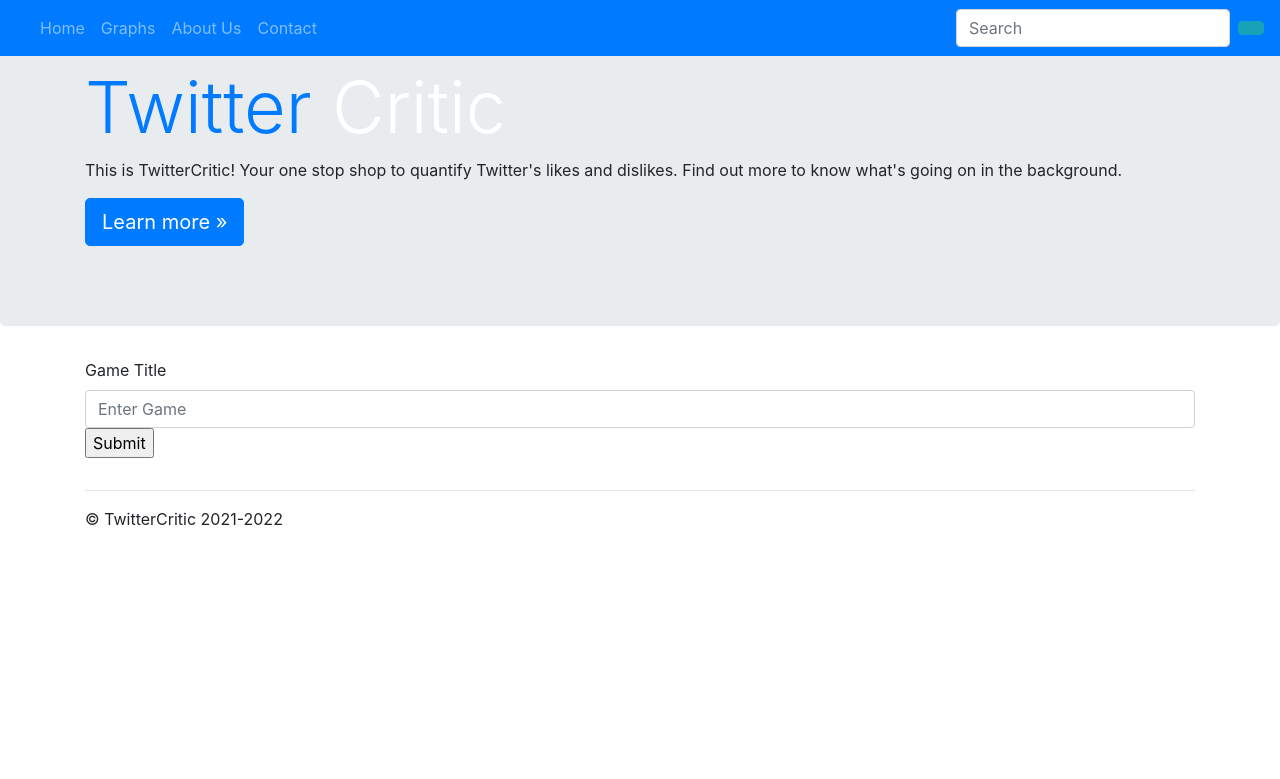
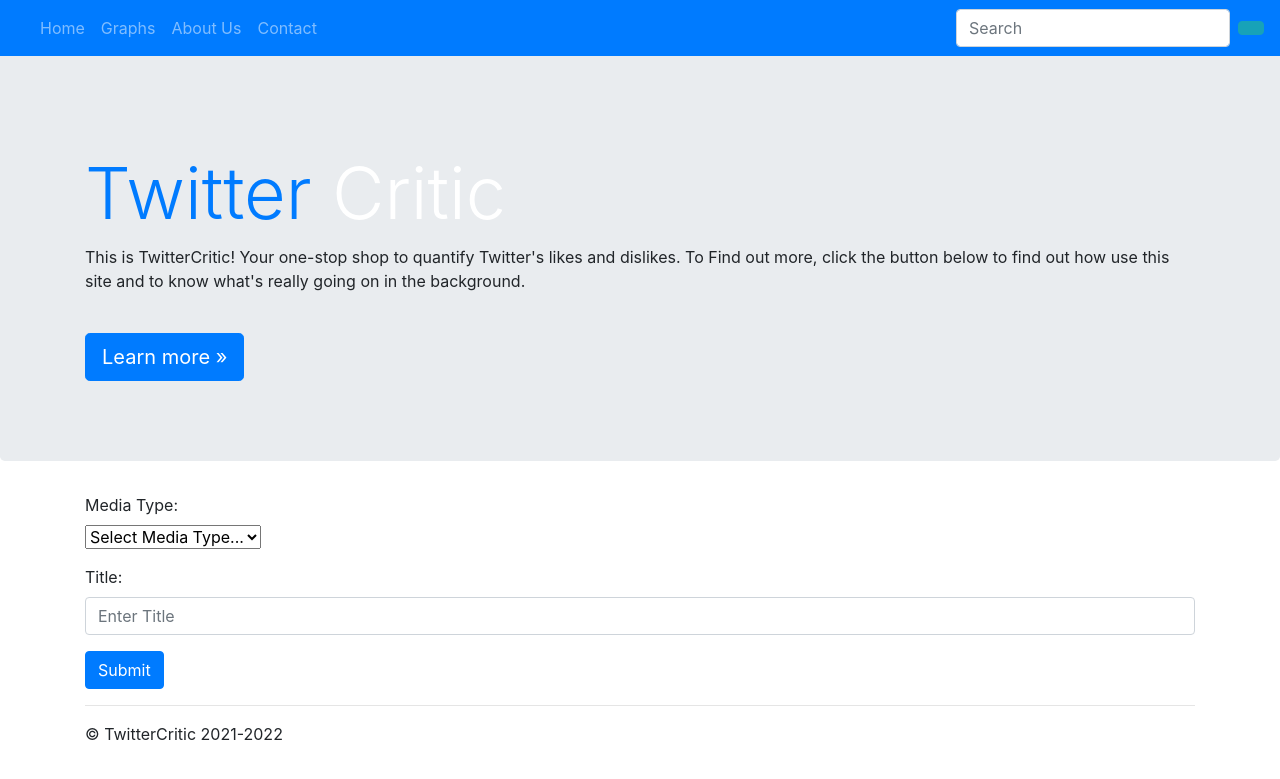
Before and after one commit to lewisj2501/twitter-text-mining, a Flask app: page / in a window 1280 px wide. Shown: the top 779 px of the page. Run offline with Flask 2, Linux system fonts and the light colour scheme.

Commit message:
- Search functionality updated. - Dropdown box added to differentiate between genres of media.

```diff
--- a/templates/base.html
+++ b/templates/base.html
@@ -47,10 +47,13 @@
       <div class="jumbotron">
         <div class="container">
 		<h1 class="display-3">
+            <br>
 		 <span class="text-primary">Twitter</span>
 		 <span class="text-white">Critic</span>
 		</h1>
-         <p>This is TwitterCritic! Your one stop shop to quantify Twitter's likes and dislikes. Find out more to know what's going on in the background.</p>
+         <p>This is TwitterCritic! Your one-stop shop to quantify Twitter's likes and dislikes. To Find out more, click
+             the button below to find out how use this site and to know what's really going on in the background.</p>
+            <br>
          <p><a class="btn btn-primary btn-lg" href="#" role="button">Learn more &raquo;</a></p>
         </div>
       </div>
--- a/templates/index.html
+++ b/templates/index.html
@@ -7,11 +7,21 @@
     <div class="row">
         <div class="col-md-12">
             <form method="get" action="/search">
-          <div class="form-group">
-            <label for="inputGame">Game Title</label>
-            <input type="text" name="name" class="form-control" id="inputGame" placeholder="Enter Game" required>
-            <input type="submit"></input>
+                <div class="mb-3">
+                    <label for="genre" class="form-label">Media Type:</label>
+                    <br>
+                    <select class="form-select" aria-label="Default select example" id="genre" name="media">
+                        <option selected>Select Media Type...</option>
+                        <option value="71">Game</option>
+                        <option value="86">Film</option>
+                        <option value="3">TV Show</option>
+                    </select>
                 </div>
+                <div class="mb-3">
+                    <label for="inputGame" class="form-label">Title:</label>
+                    <input type="text" name="name" class="form-control" id="inputGame" placeholder="Enter Title">
+                </div>
+                <button type="submit" class="btn btn-primary">Submit</button>
             </form>
         </div>
     </div>
```
Lines whose indentation alone changed are shown as unchanged.
